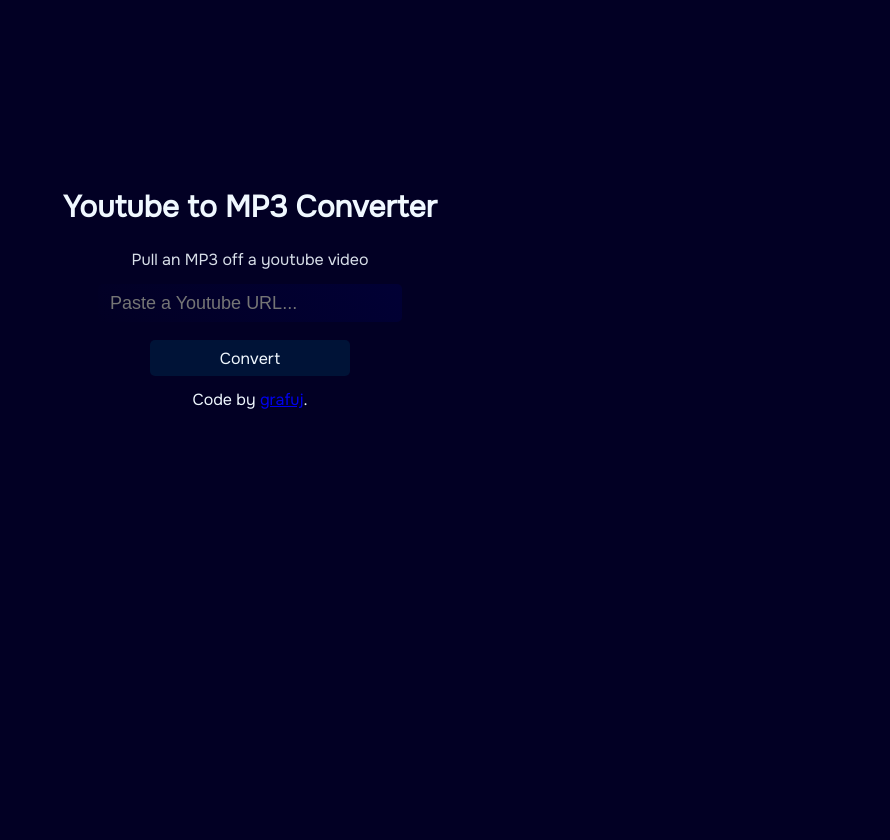
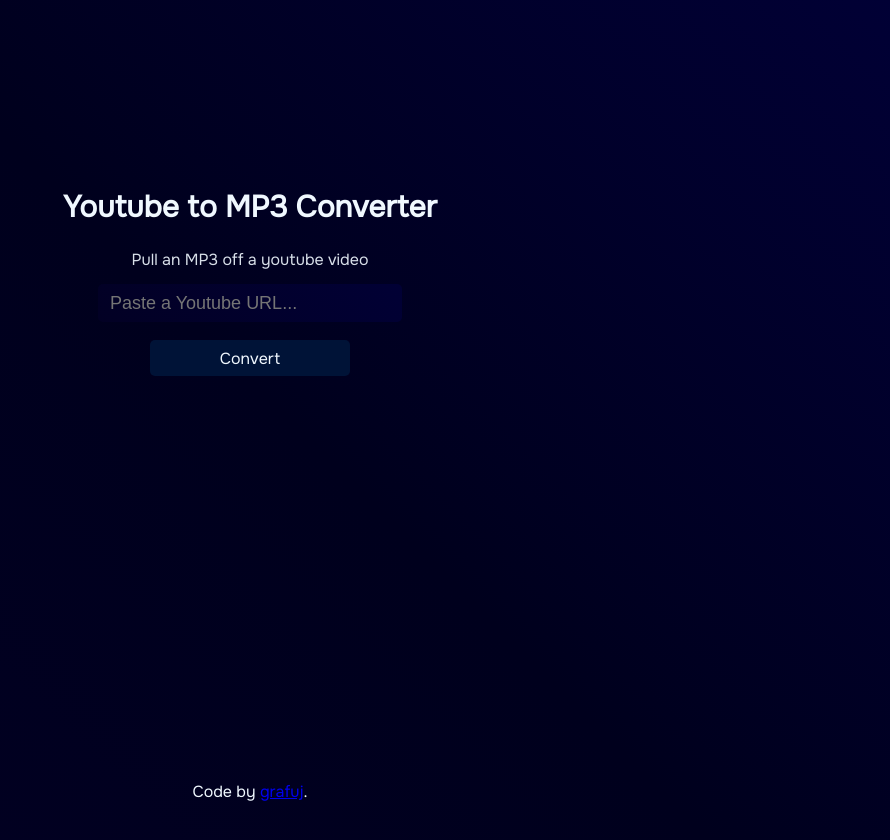
Before and after one commit to grafuj/youtube-mp3-downloader, a React (Vite) app: page / in a window 1280 px wide. Shown: the top 840 px of the page, without its empty margins (390-1280 px from the left). Before the commit the page ends 800 px from the top, so only its background shows below. Built offline with nearby package versions, Linux system fonts and the light colour scheme.

Commit message:
add absolute position on footer, working on keeping it there

```diff
--- a/src/App.css
+++ b/src/App.css
@@ -2,9 +2,8 @@
 
 body {
   font-family: 'Onest', sans-serif;
-  /* height: 100vh; */
   background: rgb(2, 0, 36);
-  /* background: linear-gradient(45deg, rgba(2, 0, 36, 1) 0%, rgb(0, 0, 29) 55%, rgb(1, 0, 53) 100%); */
+  background: linear-gradient(45deg, rgba(2, 0, 36, 1) 0%, rgb(0, 0, 29) 55%, rgb(1, 0, 53) 100%);
 }
 
 .page_title {
@@ -23,6 +22,8 @@
   flex-direction: column;
   align-items: center;
   margin-top: 12em;
+  /* justify-content: space-between; */
+  min-height: 100vh;
 }
 
 .content_description {
@@ -81,6 +82,7 @@
   display: flex;
   flex-direction: column;
   align-items: center;
-  bottom: 0px;
-
+  position: absolute;
+  bottom: 0;
+  /* width: 100%; */
 }
--- a/src/App.jsx
+++ b/src/App.jsx
@@ -35,6 +35,7 @@
   // input needs value
   return (
     <div className='content'>
+      <>
         <h1 className='page_title light_blue'>Youtube to MP3 Converter</h1>
         <p className="content_description light_blue">Pull an MP3 off a youtube video</p>
         <form className='form' onSubmit={handleSubmit}>
@@ -45,6 +46,7 @@
         {urlResult ?
           <a target="_blank" rel="noreferrer" href={urlResult} className="download_link light_blue">Download MP3</a>
           : ""}
+      </>
       <div className="footer">
         <span className="light_blue">
           Code by <a href="https://github.com/grafuj/youtube-mp3-downloader">grafuj</a>.
```
Lines whose indentation alone changed are shown as unchanged.
